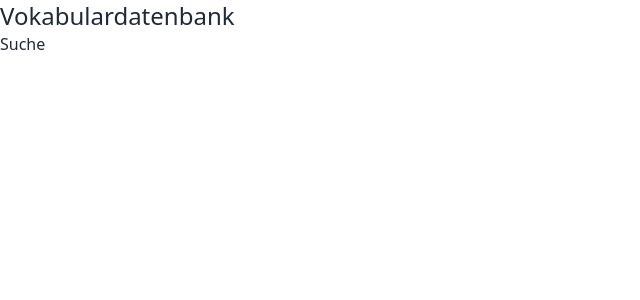
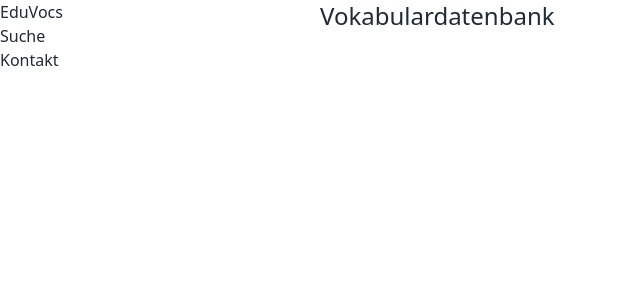
Before and after one commit to oellers/edu-vocabs, a SvelteKit app: page / in a window 1280 px wide. Shown: the top 300 px of the page, without its empty margins (0-640 px from the left). Built offline with nearby package versions, Linux system fonts and the light colour scheme.

Commit message:
Add basic layout

```diff
--- a/src/routes/+layout.svelte
+++ b/src/routes/+layout.svelte
@@ -3,4 +3,14 @@
 	let { children } = $props();
 </script>
 
-{@render children()}
+<div class="flex flex-row">
+	<div class="basis-1/4">
+		<nav class="flex flex-col">
+			<a href="/">EduVocs</a>
+			<a href="/search">Suche</a>
+			<a href="/contact">Kontakt</a>
+		</nav>
+	</div>
+
+	{@render children()}
+</div>
--- a/src/routes/+page.svelte
+++ b/src/routes/+page.svelte
@@ -1,3 +1 @@
 <h1 class="text-2xl">Vokabulardatenbank</h1>
-
-<a href="/search">Suche</a>
--- /dev/null
+++ b/src/routes/contact/+page.svelte
@@ -0,0 +1 @@
+<h1>Kontakt</h1>
```
